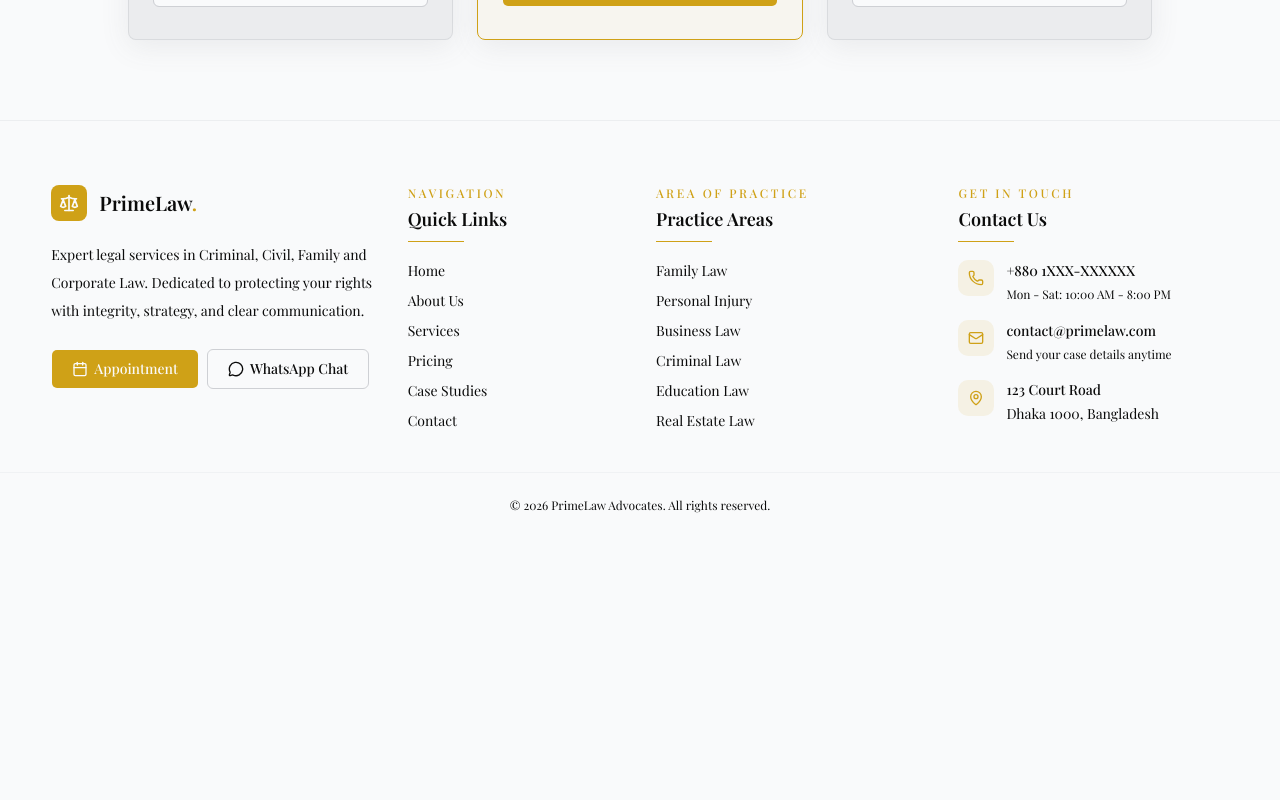
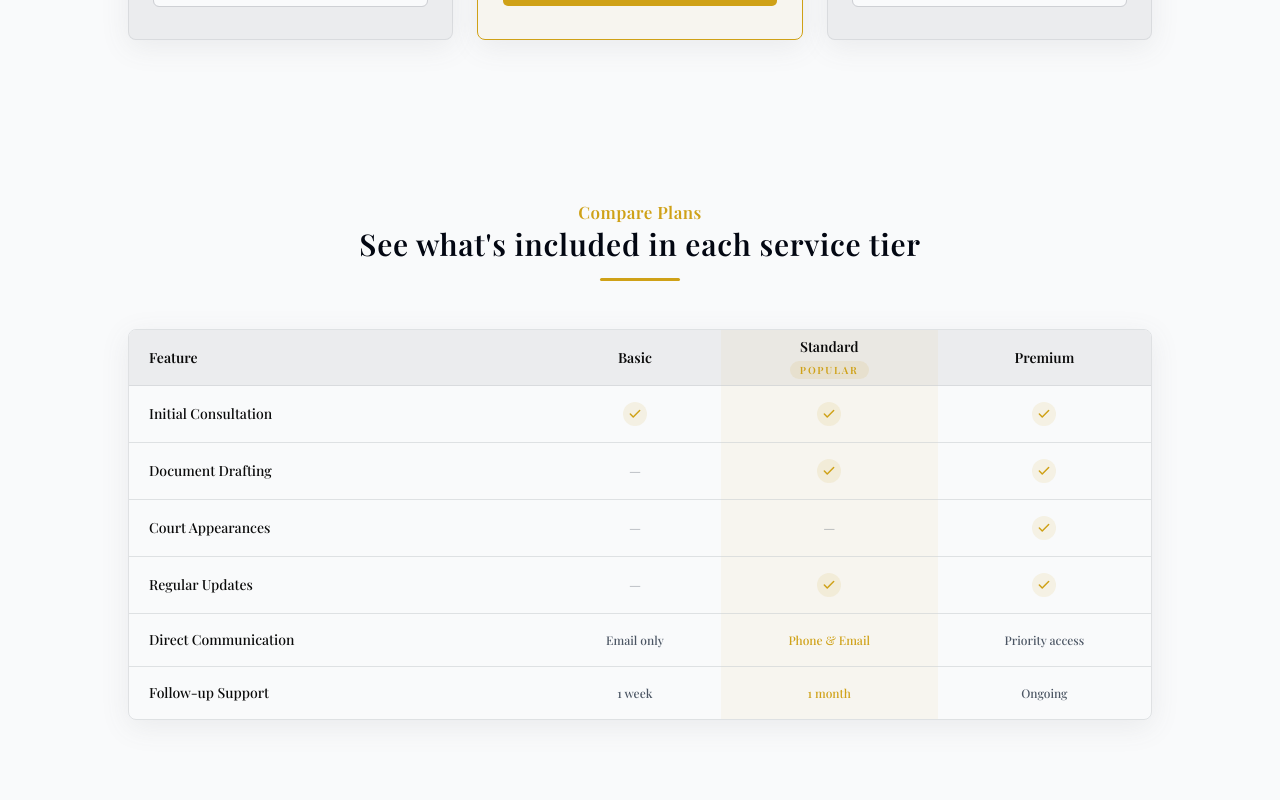
Before and after one commit to abdurrahmanrahat/law-firm, a React (Vite) app: page /pricing in a window 1280 px wide. Shown: the part 940-1740 px from the top of the page. Before the commit the page ends 1477 px from the top, so only its background shows below. Built offline with nearby package versions, Linux system fonts and the light colour scheme; a web font is replaced by a local one.

Commit message:
ComparisonTable

```diff
--- a/src/components/Shared/Ui/SectionTitle.tsx
+++ b/src/components/Shared/Ui/SectionTitle.tsx
@@ -11,7 +11,7 @@ export default function SectionTitle({
         {subTitle}
       </p>
 
-      <h2 className="text-2xl xl:text-3xl 2xl:text-4xl font-semibold tracking-wide text-gray-950 dark:text-gray-50">
+      <h2 className="text-2xl xl:text-3xl 2xl:text-4xl font-semibold tracking-wide text-gray-950 dark:text-gray-50 leading-[1.2]">
         {title}
       </h2>
 
--- /dev/null
+++ b/src/components/ui/table.tsx
@@ -0,0 +1,114 @@
+import * as React from "react"
+
+import { cn } from "@/lib/utils"
+
+function Table({ className, ...props }: React.ComponentProps<"table">) {
+  return (
+    <div
+      data-slot="table-container"
+      className="relative w-full overflow-x-auto"
+    >
+      <table
+        data-slot="table"
+        className={cn("w-full caption-bottom text-sm", className)}
+        {...props}
+      />
+    </div>
+  )
+}
+
+function TableHeader({ className, ...props }: React.ComponentProps<"thead">) {
+  return (
+    <thead
+      data-slot="table-header"
+      className={cn("[&_tr]:border-b", className)}
+      {...props}
+    />
+  )
+}
+
+function TableBody({ className, ...props }: React.ComponentProps<"tbody">) {
+  return (
+    <tbody
+      data-slot="table-body"
+      className={cn("[&_tr:last-child]:border-0", className)}
+      {...props}
+    />
+  )
+}
+
+function TableFooter({ className, ...props }: React.ComponentProps<"tfoot">) {
+  return (
+    <tfoot
+      data-slot="table-footer"
+      className={cn(
+        "border-t bg-muted/50 font-medium [&>tr]:last:border-b-0",
+        className
+      )}
+      {...props}
+    />
+  )
+}
+
+function TableRow({ className, ...props }: React.ComponentProps<"tr">) {
+  return (
+    <tr
+      data-slot="table-row"
+      className={cn(
+        "border-b transition-colors hover:bg-muted/50 data-[state=selected]:bg-muted",
+        className
+      )}
+      {...props}
+    />
+  )
+}
+
+function TableHead({ className, ...props }: React.ComponentProps<"th">) {
+  return (
+    <th
+      data-slot="table-head"
+      className={cn(
+        "h-10 px-2 text-left align-middle font-medium whitespace-nowrap text-foreground [&:has([role=checkbox])]:pr-0",
+        className
+      )}
+      {...props}
+    />
+  )
+}
+
+function TableCell({ className, ...props }: React.ComponentProps<"td">) {
+  return (
+    <td
+      data-slot="table-cell"
+      className={cn(
+        "p-2 align-middle whitespace-nowrap [&:has([role=checkbox])]:pr-0",
+        className
+      )}
+      {...props}
+    />
+  )
+}
+
+function TableCaption({
+  className,
+  ...props
+}: React.ComponentProps<"caption">) {
+  return (
+    <caption
+      data-slot="table-caption"
+      className={cn("mt-4 text-sm text-muted-foreground", className)}
+      {...props}
+    />
+  )
+}
+
+export {
+  Table,
+  TableHeader,
+  TableBody,
+  TableFooter,
+  TableHead,
+  TableRow,
+  TableCell,
+  TableCaption,
+}
--- /dev/null
+++ b/src/pages/Pricing/ComparisonTable/ComparisonTable.tsx
@@ -0,0 +1,166 @@
+import Container from "@/components/Layout/Container";
+import SectionTitle from "@/components/Shared/Ui/SectionTitle";
+import {
+  Table,
+  TableBody,
+  TableCell,
+  TableHead,
+  TableHeader,
+  TableRow,
+} from "@/components/ui/table";
+import { Check } from "lucide-react";
+
+type PlanValue = boolean | string;
+
+type ComparisonRow = {
+  feature: string;
+  basic: PlanValue;
+  standard: PlanValue;
+  premium: PlanValue;
+};
+
+const comparisonFeatures: ComparisonRow[] = [
+  {
+    feature: "Initial Consultation",
+    basic: true,
+    standard: true,
+    premium: true,
+  },
+  {
+    feature: "Document Drafting",
+    basic: false,
+    standard: true,
+    premium: true,
+  },
+  {
+    feature: "Court Appearances",
+    basic: false,
+    standard: false,
+    premium: true,
+  },
+  {
+    feature: "Regular Updates",
+    basic: false,
+    standard: true,
+    premium: true,
+  },
+  {
+    feature: "Direct Communication",
+    basic: "Email only",
+    standard: "Phone & Email",
+    premium: "Priority access",
+  },
+  {
+    feature: "Follow-up Support",
+    basic: "1 week",
+    standard: "1 month",
+    premium: "Ongoing",
+  },
+];
+
+const plans = [
+  { key: "basic", label: "Basic", featured: false },
+  { key: "standard", label: "Standard", featured: true },
+  { key: "premium", label: "Premium", featured: false },
+] as const;
+
+function RenderCell({
+  value,
+  featured = false,
+}: {
+  value: PlanValue;
+  featured?: boolean;
+}) {
+  if (typeof value === "boolean") {
+    return value ? (
+      <span className="inline-flex items-center justify-center">
+        <span className="inline-flex h-6 w-6 2xl:h-7 2xl:w-7 items-center justify-center rounded-full bg-primary/10 text-primary">
+          <Check className="h-3.5 w-3.5 2xl:h-4 2xl:w-4" strokeWidth={2.5} />
+        </span>
+      </span>
+    ) : (
+      <span className="text-muted-foreground/60 text-sm 2xl:text-base">—</span>
+    );
+  }
+
+  return (
+    <span
+      className={`text-xs 2xl:text-sm font-medium ${
+        featured ? "text-primary" : "text-muted-foreground"
+      }`}
+    >
+      {value}
+    </span>
+  );
+}
+
+const ComparisonTable = () => {
+  return (
+    <section className="py-14 lg:py-20">
+      <Container>
+        <div className="mx-auto max-w-5xl">
+          <SectionTitle
+            subTitle="Compare Plans"
+            title="See what's included in each service tier"
+          />
+
+          <div className="mt-12 overflow-hidden rounded-md border border-border/60 shadow-cardLightShadow dark:shadow-cardDarkShadow">
+            <div className="overflow-x-auto">
+              <Table>
+                <TableHeader>
+                  <TableRow className="border-border/60 bg-card hover:bg-card">
+                    <TableHead className="h-14 2xl:h-16 min-w-[220px] px-5 2xl:px-6 text-left text-sm 2xl:text-base font-semibold text-foreground">
+                      Feature
+                    </TableHead>
+
+                    {plans.map((plan) => (
+                      <TableHead
+                        key={plan.key}
+                        className={`h-14 2xl:h-16 px-4 2xl:px-6 text-center text-sm 2xl:text-base font-semibold text-foreground ${
+                          plan?.featured ? "bg-primary/5" : ""
+                        }`}
+                      >
+                        <div className="flex flex-col items-center justify-center gap-1">
+                          <span>{plan.label}</span>
+                          {plan?.featured && (
+                            <span className="inline-flex rounded-full bg-primary/10 px-2.5 py-0.5 text-[10px] 2xl:text-xs font-semibold uppercase tracking-[0.18em] text-primary">
+                              Popular
+                            </span>
+                          )}
+                        </div>
+                      </TableHead>
+                    ))}
+                  </TableRow>
+                </TableHeader>
+
+                <TableBody>
+                  {comparisonFeatures.map((row, index) => (
+                    <TableRow key={index} className="border-border/60">
+                      <TableCell className="px-5 2xl:px-6 py-4 2xl:py-5 text-sm 2xl:text-base font-medium text-foreground">
+                        {row.feature}
+                      </TableCell>
+
+                      <TableCell className="px-4 2xl:px-6 py-4 2xl:py-5 text-center">
+                        <RenderCell value={row.basic} />
+                      </TableCell>
+
+                      <TableCell className="bg-primary/5 px-4 2xl:px-6 py-4 2xl:py-5 text-center">
+                        <RenderCell value={row.standard} featured />
+                      </TableCell>
+
+                      <TableCell className="px-4 2xl:px-6 py-4 2xl:py-5 text-center">
+                        <RenderCell value={row.premium} />
+                      </TableCell>
+                    </TableRow>
+                  ))}
+                </TableBody>
+              </Table>
+            </div>
+          </div>
+        </div>
+      </Container>
+    </section>
+  );
+};
+
+export default ComparisonTable;
--- a/src/pages/Pricing/PricingPage.tsx
+++ b/src/pages/Pricing/PricingPage.tsx
@@ -1,4 +1,5 @@
 import PageBanner from "@/components/Shared/Ui/PageBanner";
+import ComparisonTable from "./ComparisonTable/ComparisonTable";
 import PricingPlans from "./PricingPlans/PricingPlans";
 
 const PricingPage = () => {
@@ -11,6 +12,7 @@ const PricingPage = () => {
         image="/images/home/hero-bg.jpg"
       />
       <PricingPlans />
+      <ComparisonTable />
     </div>
   );
 };
```
